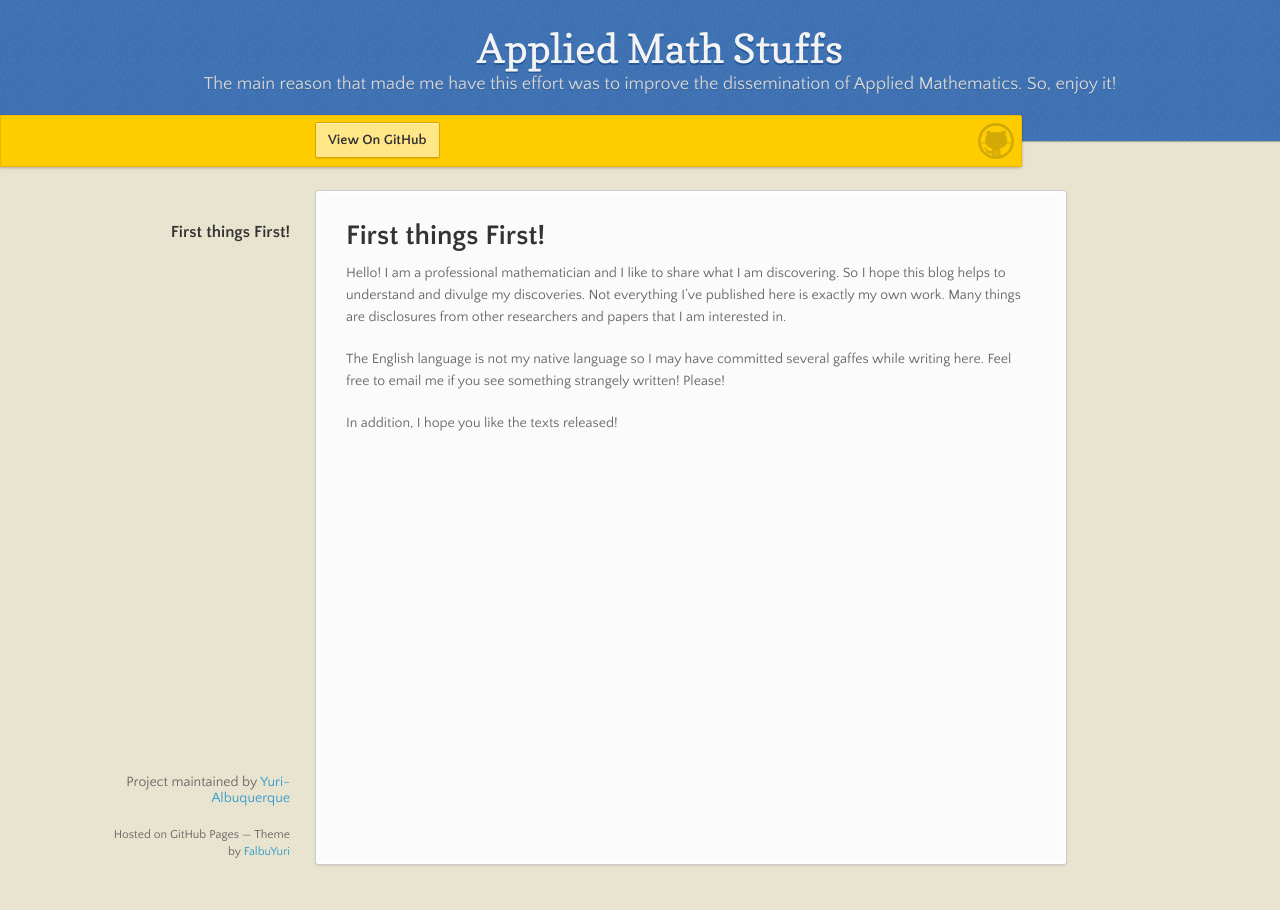
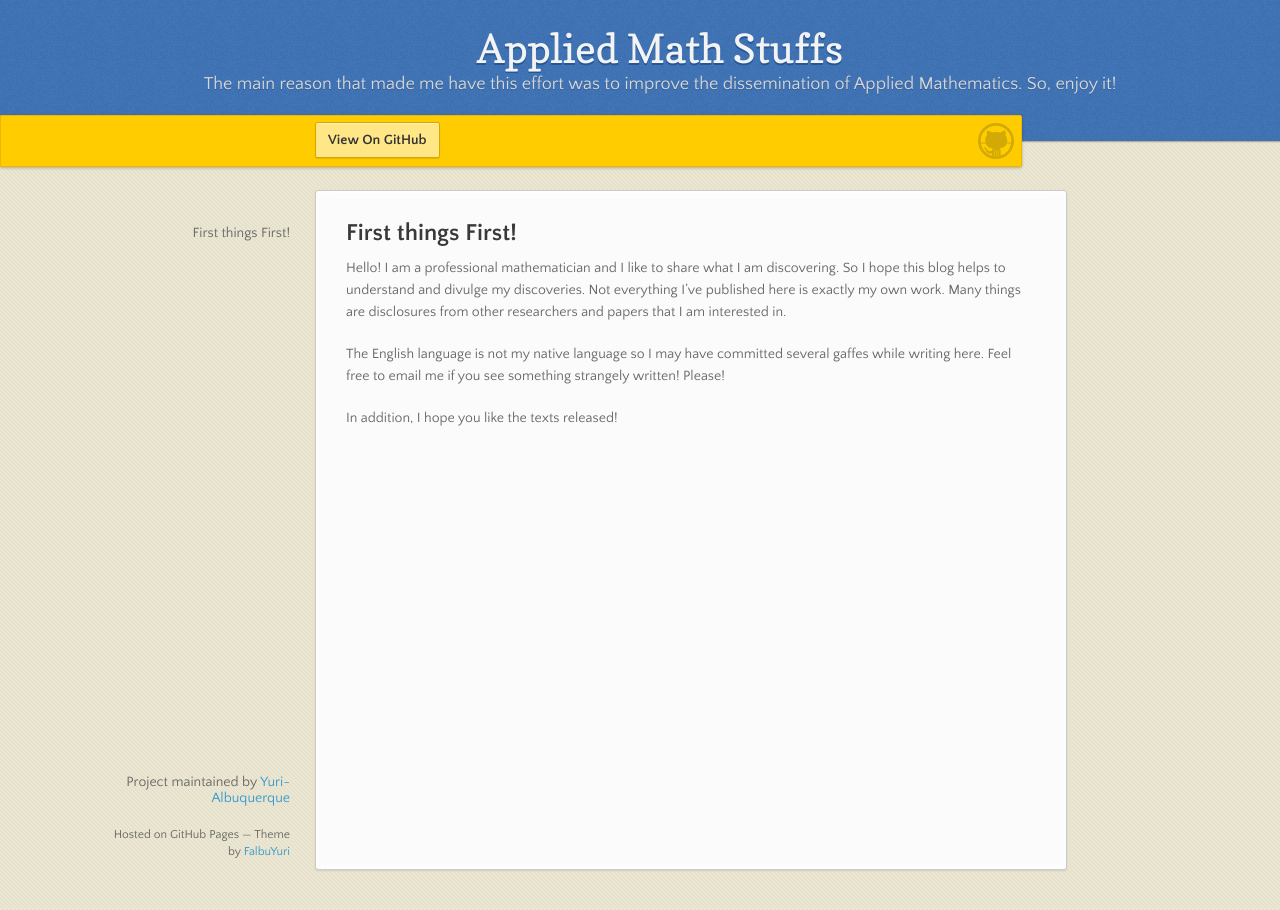
Before and after one commit to Yuri-Albuquerque/yuri_blog, a Jekyll site: the page built from about.md, in a window 1280 px wide. Built offline with Jekyll 4.4.1, drawn with Linux system fonts in a browser that asks for light colours.

Commit message:
seções alteradas

```diff
--- a/about.md
+++ b/about.md
@@ -3,7 +3,7 @@ layout: default
 title: About
 permalink: /about/
 ---
-# First things First!
+## First things First!
 
 Hello! I am a professional mathematician and I like to share what I am discovering. So I hope this blog helps to understand and divulge my discoveries. Not everything I've published here is exactly my own work. Many things are disclosures from other researchers and papers that I am interested in.
 
--- a/assets/js/main.js
+++ b/assets/js/main.js
@@ -4,7 +4,7 @@ var sectionHeight = function() {
 
   if ($section.outerHeight(true) < total) {
     var margin = $section.outerHeight(true) - $section.height();
-    $section.height(total - margin - 15);
+    $section.height(total - margin - 10);
   } else {
     $section.css('height','auto');
   }
```
